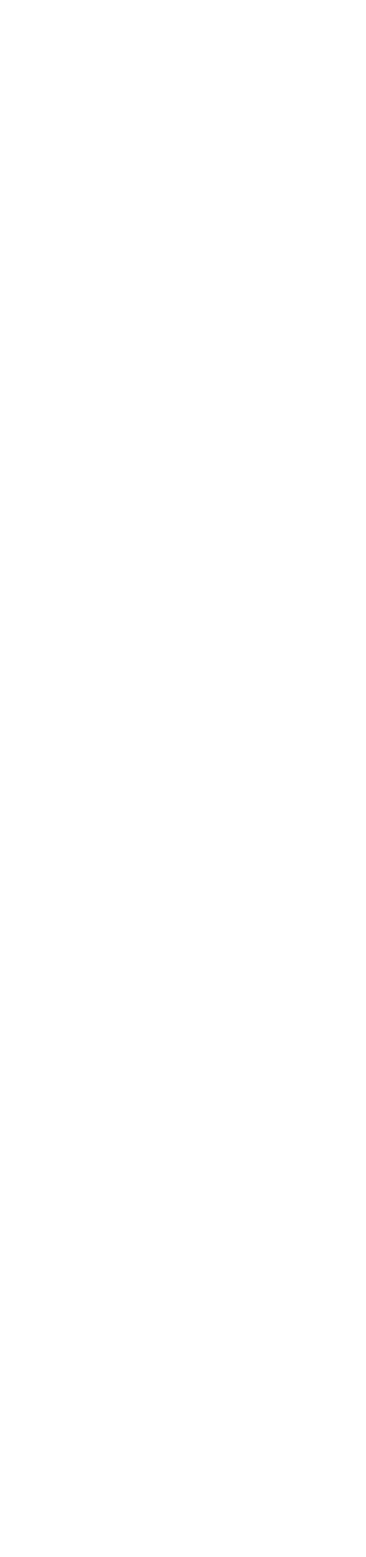
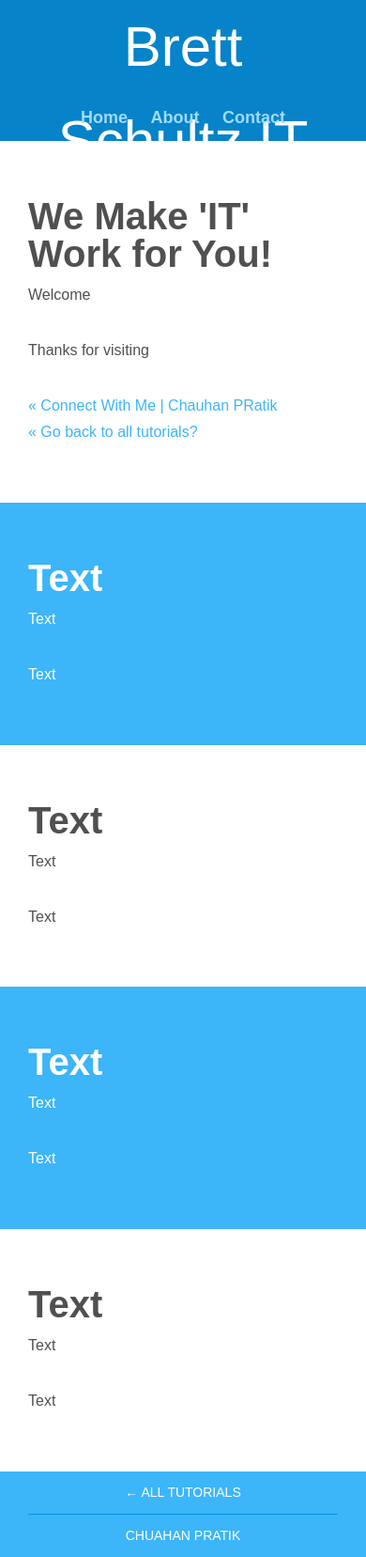
Before and after one commit to web-115-bms/inside-out-html5-app, a plain HTML site: page index.html in a window 390 px wide. Shown: the whole page at 94% size. Before the commit the page ends 844 px from the top, so only its background shows below. Drawn offline with nearby package versions, Linux system fonts and the light colour scheme.

Commit message:
Added the assets folder containing JS and CSS folders and files, added JS and CSS into the index.html file.

```diff
--- /dev/null
+++ b/assets/css/header-resize.css
@@ -0,0 +1,244 @@
+/* CSS Document */
+
+/* =Reset default browser CSS. Based on work by Eric Meyer: http://meyerweb.com/eric/tools/css/reset/index.html
+-------------------------------------------------------------- */
+html, body, div, span, applet, object, iframe,
+h1, h2, h3, h4, h5, h6, p, blockquote, pre,
+a, abbr, acronym, address, big, cite, code,
+del, dfn, em, font, img, ins, kbd, q, s, samp,
+small, strike, strong, sub, sup, tt, var,
+b, u, i, center,
+dl, dt, dd, ol, ul, li,
+fieldset, form, label, legend,
+table, caption, tbody, tfoot, thead, tr, th, td {
+  background: transparent;
+  border: 0;
+  margin: 0;
+  padding: 0;
+  vertical-align: baseline; }
+
+body {
+  line-height: 1; }
+
+h1, h2, h3, h4, h5, h6 {
+  clear: both;
+  font-weight: normal; }
+
+ol, ul {
+  list-style: none; }
+
+
+blockquote {
+  quotes: none; }
+
+blockquote:before, blockquote:after {
+  content: '';
+  content: none; }
+
+del {
+  text-decoration: line-through; }
+
+/* tables still need 'cellspacing="0"' in the markup */
+table {
+  border-collapse: collapse;
+  border-spacing: 0; }
+
+a img {
+  border: none; }
+
+/* =Scss Variables
+-------------------------------------------------------------- */
+/* =Global
+-------------------------------------------------------------- */
+*,
+*:before,
+*:after {
+  -webkit-box-sizing: border-box;
+  -moz-box-sizing: border-box;
+  box-sizing: border-box; }
+
+body {
+  background-color: #3cb5f9;
+  color: #505050;
+  font-family: "Ubuntu", sans-serif;
+  font-weight: 300;
+  font-size: 16px;
+  line-height: 1.8; }
+
+/* Headings */
+h1, h2, h3, h4, h5, h6 {
+  line-height: 1;
+  font-weight: 300; }
+
+a {
+  text-decoration: none;
+  color: #3cb5f9; }
+
+a:hover {
+  color: #0793e2; }
+
+/* =Template
+-------------------------------------------------------------- */
+#wrapper {
+  width: 100%;
+  margin: 0 auto; }
+
+#main {
+  background-color: #fff;
+  padding-top: 150px; }
+
+.container {
+  width: 80%;
+  margin: 0 auto;
+  padding: 0 30px; }
+
+section {
+  padding: 60px 0; }
+  section h1 {
+    font-weight: 700;
+    margin-bottom: 10px; }
+  section p {
+    margin-bottom: 30px; }
+    section p:last-child {
+      margin-bottom: 0; }
+  section.color {
+    background-color: #3cb5f9;
+    color: white; }
+
+/* =Info Bar
+-------------------------------------------------------------- */
+#info-bar {
+  background-color: #3cb5f9; }
+  #info-bar a {
+    color: white;
+    font-size: 14px;
+    text-transform: uppercase;
+    display: inline-block;
+    margin: 0;
+    padding: 10px; }
+    #info-bar a:hover {
+      background-color: #0793e2; }
+  #info-bar span.all-tutorials,
+  #info-bar span.back-to-tutorial {
+    display: block;
+    width: 50%; }
+  #info-bar span.all-tutorials {
+    float: left;
+    text-align: left; }
+  #info-bar span.back-to-tutorial {
+    float: right;
+    text-align: right; }
+
+/* =Header
+-------------------------------------------------------------- */
+header {
+  width: 100%;
+  height: 150px;
+  overflow: hidden;
+  position: fixed;
+  top: 0;
+  left: 0;
+  z-index: 999;
+  background-color: #0683c9;
+  -webkit-transition: height 0.3s;
+  -moz-transition: height 0.3s;
+  -ms-transition: height 0.3s;
+  -o-transition: height 0.3s;
+  transition: height 0.3s; }
+  header h1#logo {
+    display: inline-block;
+    height: 150px;
+    line-height: 150px;
+    float: left;
+    font-family: "Oswald", sans-serif;
+    font-size: 60px;
+    color: white;
+    font-weight: 400;
+    -webkit-transition: all 0.3s;
+    -moz-transition: all 0.3s;
+    -ms-transition: all 0.3s;
+    -o-transition: all 0.3s;
+    transition: all 0.3s; }
+  header nav {
+    display: inline-block;
+    float: right; }
+    header nav a {
+      line-height: 150px;
+      margin-left: 20px;
+      color: #9fdbfc;
+      font-weight: 700;
+      font-size: 18px;
+      -webkit-transition: all 0.3s;
+      -moz-transition: all 0.3s;
+      -ms-transition: all 0.3s;
+      -o-transition: all 0.3s;
+      transition: all 0.3s; }
+      header nav a:hover {
+        color: white; }
+  header.smaller {
+    height: 75px; }
+    header.smaller h1#logo {
+      width: 150px;
+      height: 75px;
+      line-height: 75px;
+      font-size: 30px; }
+    header.smaller nav a {
+      line-height: 75px; }
+
+/* =Footer
+-------------------------------------------------------------- */
+/* =Extras
+-------------------------------------------------------------- */
+.clearfix:after {
+  visibility: hidden;
+  display: block;
+  content: "";
+  clear: both;
+  height: 0; }
+
+/* =Media Queries
+-------------------------------------------------------------- */
+@media all and (max-width: 660px) {
+  /* =Header
+  -------------------------------------------------------------- */
+  header h1#logo {
+    display: block;
+    float: none;
+    margin: 0 auto;
+    height: 100px;
+    line-height: 100px;
+    text-align: center; }
+  header nav {
+    display: block;
+    float: none;
+    height: 50px;
+    text-align: center;
+    margin: 0 auto; }
+    header nav a {
+      line-height: 50px;
+      margin: 0 10px; }
+  header.smaller {
+    height: 75px; }
+    header.smaller h1#logo {
+      height: 40px;
+      line-height: 40px;
+      font-size: 30px; }
+    header.smaller nav {
+      height: 35px; }
+      header.smaller nav a {
+        line-height: 35px; } }
+@media all and (max-width: 600px) {
+  .container {
+    width: 100%; }
+
+  #info-bar a {
+    display: block; }
+  #info-bar span.all-tutorials,
+  #info-bar span.back-to-tutorial {
+    width: 100%; }
+  #info-bar span.all-tutorials,
+  #info-bar span.back-to-tutorial {
+    float: none;
+    text-align: center; }
+  #info-bar span.all-tutorials {
+    border-bottom: solid 1px #0793e2; } }
--- /dev/null
+++ b/assets/css/style.css
@@ -0,0 +1 @@
+/* CSS Document */
--- /dev/null
+++ b/assets/js/header-resize.js
@@ -0,0 +1,84 @@
+// JavaScript Document
+
+/*!
+ * classie v1.0.0
+ * class helper functions
+ * from bonzo https://github.com/ded/bonzo
+ * MIT license
+ *
+ * classie.has( elem, 'my-class' ) -> true/false
+ * classie.add( elem, 'my-new-class' )
+ * classie.remove( elem, 'my-unwanted-class' )
+ * classie.toggle( elem, 'my-class' )
+ */
+
+/*jshint browser: true, strict: true, undef: true, unused: true */
+/*global define: false */
+
+( function( window ) {
+
+'use strict';
+
+// class helper functions from bonzo https://github.com/ded/bonzo
+
+function classReg( className ) {
+  return new RegExp("(^|\\s+)" + className + "(\\s+|$)");
+}
+
+// classList support for class management
+// altho to be fair, the api sucks because it won't accept multiple classes at once
+var hasClass, addClass, removeClass;
+
+if ( 'classList' in document.documentElement ) {
+  hasClass = function( elem, c ) {
+    return elem.classList.contains( c );
+  };
+  addClass = function( elem, c ) {
+    elem.classList.add( c );
+  };
+  removeClass = function( elem, c ) {
+    elem.classList.remove( c );
+  };
+}
+else {
+  hasClass = function( elem, c ) {
+    return classReg( c ).test( elem.className );
+  };
+  addClass = function( elem, c ) {
+    if ( !hasClass( elem, c ) ) {
+      elem.className = elem.className + ' ' + c;
+    }
+  };
+  removeClass = function( elem, c ) {
+    elem.className = elem.className.replace( classReg( c ), ' ' );
+  };
+}
+
+function toggleClass( elem, c ) {
+  var fn = hasClass( elem, c ) ? removeClass : addClass;
+  fn( elem, c );
+}
+
+var classie = {
+  // full names
+  hasClass: hasClass,
+  addClass: addClass,
+  removeClass: removeClass,
+  toggleClass: toggleClass,
+  // short names
+  has: hasClass,
+  add: addClass,
+  remove: removeClass,
+  toggle: toggleClass
+};
+
+// transport
+if ( typeof define === 'function' && define.amd ) {
+  // AMD
+  define( classie );
+} else {
+  // browser global
+  window.classie = classie;
+}
+
+})( window );
--- a/index.html
+++ b/index.html
@@ -1,4 +1,9 @@
 <!doctype html>
+<!--
+	Author:  	Brett Schultz
+	Resources:
+		Header:  https://bootsnipp.com/snippets/featured/resize-amp-fixed-header-shrinking-header
+-->
 <html lang="en">
 
 	<head>
@@ -11,11 +16,104 @@
 
 		<link rel="stylesheet" href="https://maxcdn.bootstrapcdn.com/bootstrap/4.0.0/css/bootstrap.min.css" integrity="sha384-Gn5384xqQ1aoWXA+058RXPxPg6fy4IWvTNh0E263XmFcJlSAwiGgFAW/dAiS6JXm" crossorigin="anonymous">
 
+		<link rel="stylesheet" href="assets/css/header-resize.css">
+
+		<link rel="stylesheet" href="assets/css/footer.css">
+
+		<script>
+    		function init() {
+				window.addEventListener('scroll', function(e){
+					var distanceY = window.pageYOffset || document.documentElement.scrollTop,
+						shrinkOn = 300,
+						header = document.querySelector("header");
+					if (distanceY > shrinkOn) {
+						classie.add(header,"smaller");
+					} else {
+						if (classie.has(header,"smaller")) {
+							classie.remove(header,"smaller");
+						}
+					}
+				});
+			}
+
+			window.onload = init();
+
+		</script>
+
 	</head>
 
 	<body>
 
+		<div id="wrapper">
 
+		<header>
+			<div class="container clearfix">
+				<h1 id="logo">
+					Brett Schultz IT
+				</h1>
+				<nav>
+					<a href="">Home</a>
+					<a href="">About</a>
+					<a href="">Contact</a>
+				</nav>
+			</div>
+		</header><!-- /header -->
+
+		<div id="main">
+			<div id="content">
+				<section>
+					<div class="container">
+						<h1>We Make 'IT' Work for You!</h1>
+						<p>Welcome</p>
+						<p>Thanks for visiting</p>
+						<p>
+							<a href="https://www.facebook.com/pratik.chauhan.cp">« Connect With Me | Chauhan PRatik</a><br>
+							<a href="http://bootsnipp.com/cppratikcp">« Go back to all tutorials?</a>
+						</p>
+					</div>
+				</section>
+				<section class="color">
+					<div class="container">
+						<h1>Text</h1>
+						<p>Text</p>
+						<p>Text</p>
+					</div>
+				</section>
+				<section>
+					<div class="container">
+						<h1>Text</h1>
+						<p>Text</p>
+						<p>Text</p>
+					</div>
+				</section>
+				<section class="color">
+					<div class="container">
+						<h1>Text</h1>
+						<p>Text</p>
+						<p>Text</p>
+					</div>
+				</section>
+				<section>
+					<div class="container">
+						<h1>Text</h1>
+						<p>Text</p>
+						<p>Text</p>
+					</div>
+				</section>
+			</div>
+
+		</div><!-- #main -->
+
+			<footer>
+				<div id="info-bar">
+					<div class="container clearfix">
+						<span class="all-tutorials"><a href="http://bootsnipp.com/cppratikcp">← all tutorials</a></span>
+						<span class="back-to-tutorial"><a href="https://www.facebook.com/pratik.chauhan.cp">CHUAHAN PRATIK</a></span>
+					</div>
+				</div><!-- /#top-bar -->
+			</footer><!-- /footer -->
+
+		</div><!-- /#wrapper -->
 
 		<script src="https://code.jquery.com/jquery-3.2.1.slim.min.js" integrity="sha384-KJ3o2DKtIkvYIK3UENzmM7KCkRr/rE9/Qpg6aAZGJwFDMVNA/GpGFF93hXpG5KkN" crossorigin="anonymous"></script>
 
@@ -23,6 +121,8 @@
 
 		<script src="https://maxcdn.bootstrapcdn.com/bootstrap/4.0.0/js/bootstrap.min.js" integrity="sha384-JZR6Spejh4U02d8jOt6vLEHfe/JQGiRRSQQxSfFWpi1MquVdAyjUar5+76PVCmYl" crossorigin="anonymous"></script>
 
+		<script src="assets/js/header-resize.js"></script>
+
 	</body>
 
 </html>
```
